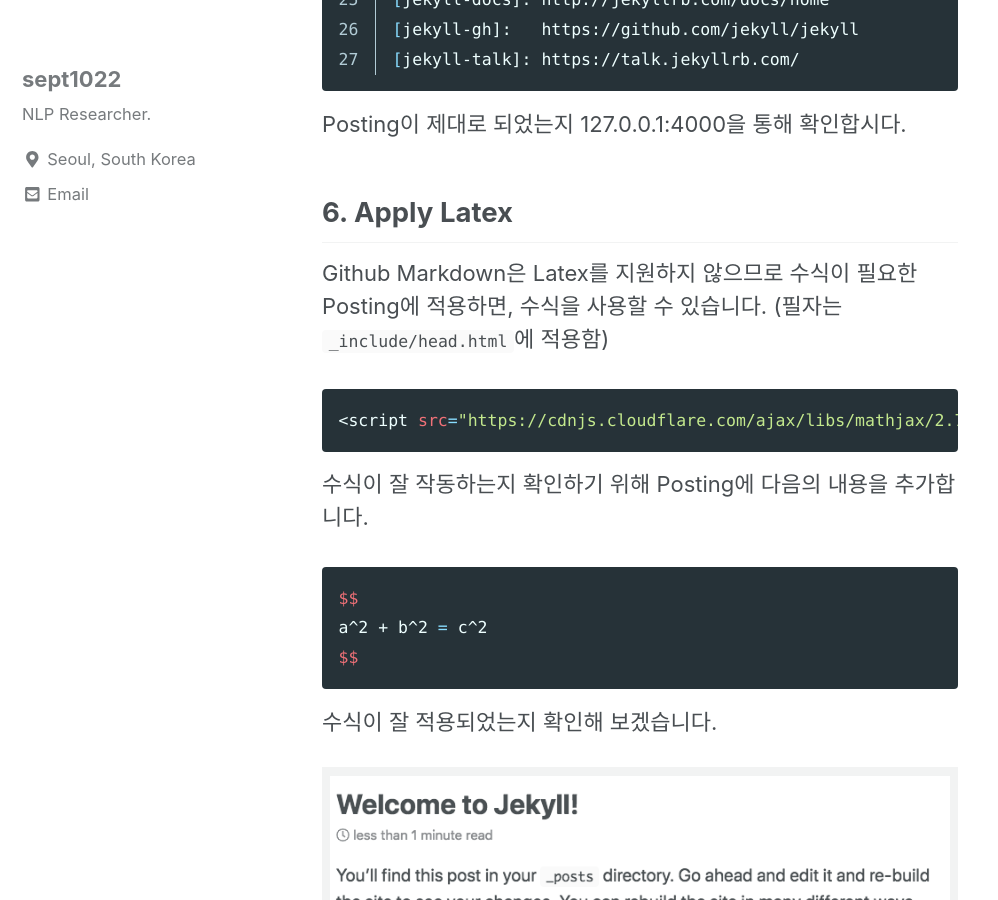
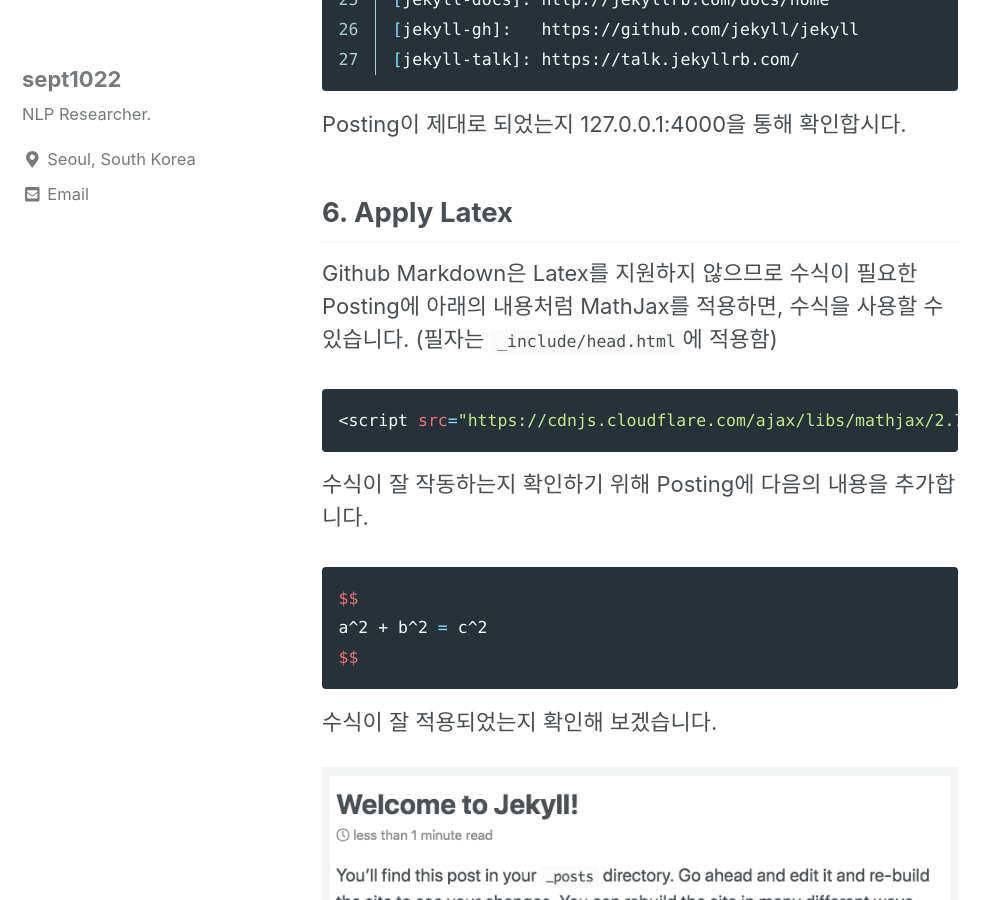
Before and after one commit to sept1022/sept1022.github.io, a Jekyll site: the page built from _posts/2018-10-12-jekyll-install-and-use-latex.md, in a window 1280 px wide and 900 px high, scrolled down 4540 px. Shown: the whole window, without its empty margins (0-998 px from the left). Built offline with Jekyll 4.4.1, drawn with Linux system fonts in a browser that asks for light colours; cached includes are drawn as plain includes; nearby versions of some CDN libraries.

Commit message:
MathJax 문구 수정

```diff
--- a/_posts/2018-10-12-jekyll-install-and-use-latex.md
+++ b/_posts/2018-10-12-jekyll-install-and-use-latex.md
@@ -128,7 +128,7 @@ Check out the [Jekyll docs][jekyll-docs] for more info on how to get the most ou
 Posting이 제대로 되었는지 127.0.0.1:4000을 통해 확인합시다.
 
 ## 6. Apply Latex
-Github Markdown은 Latex를 지원하지 않으므로 수식이 필요한 Posting에 적용하면, 수식을 사용할 수 있습니다. (필자는 `_include/head.html`에 적용함)
+Github Markdown은 Latex를 지원하지 않으므로 수식이 필요한 Posting에 아래의 내용처럼 MathJax를 적용하면, 수식을 사용할 수 있습니다. (필자는 `_include/head.html`에 적용함)
 
 {% highlight bash %}
 <script src="https://cdnjs.cloudflare.com/ajax/libs/mathjax/2.7.0/MathJax.js?config=TeX-AMS-MML_HTMLorMML" type="text/javascript"></script>
```
